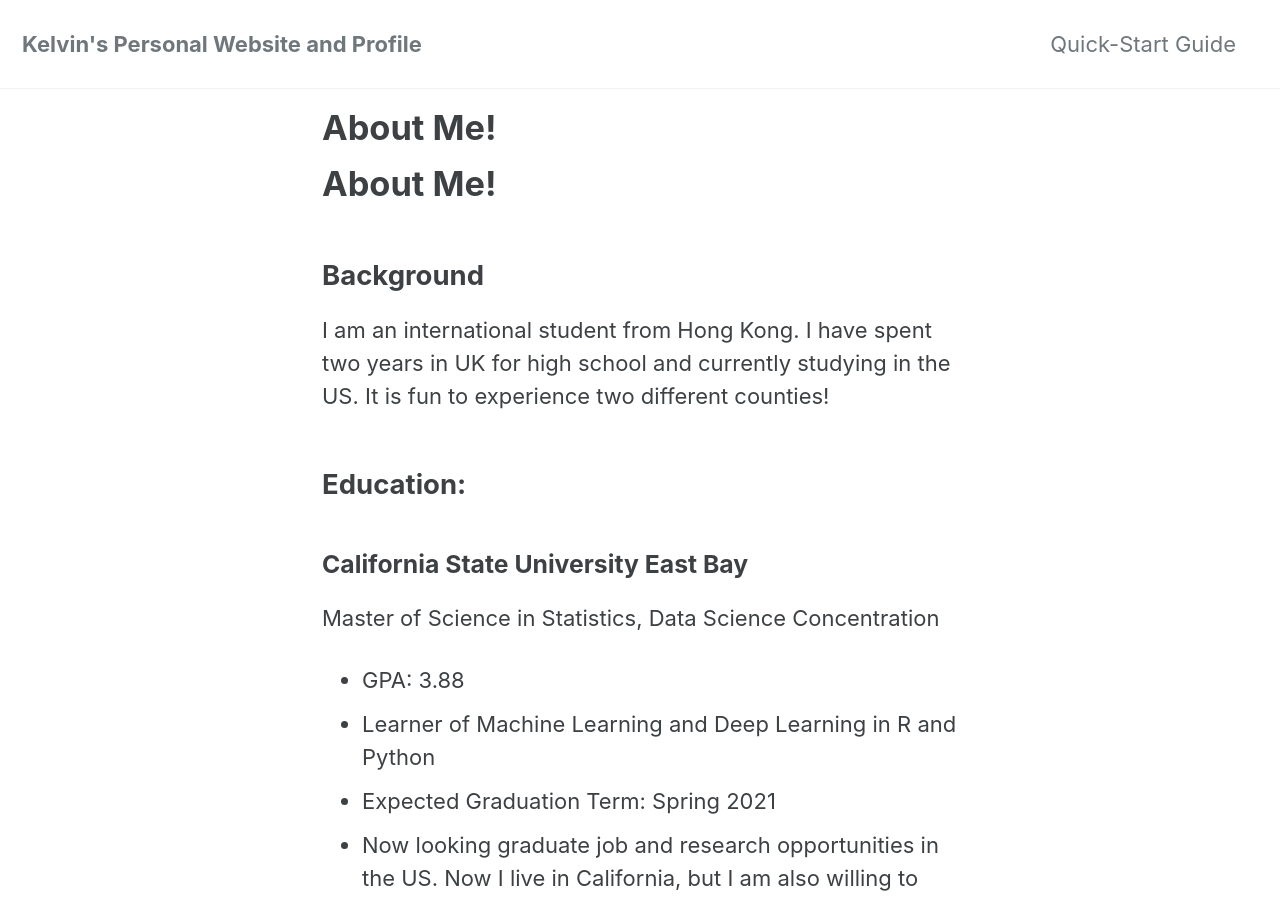
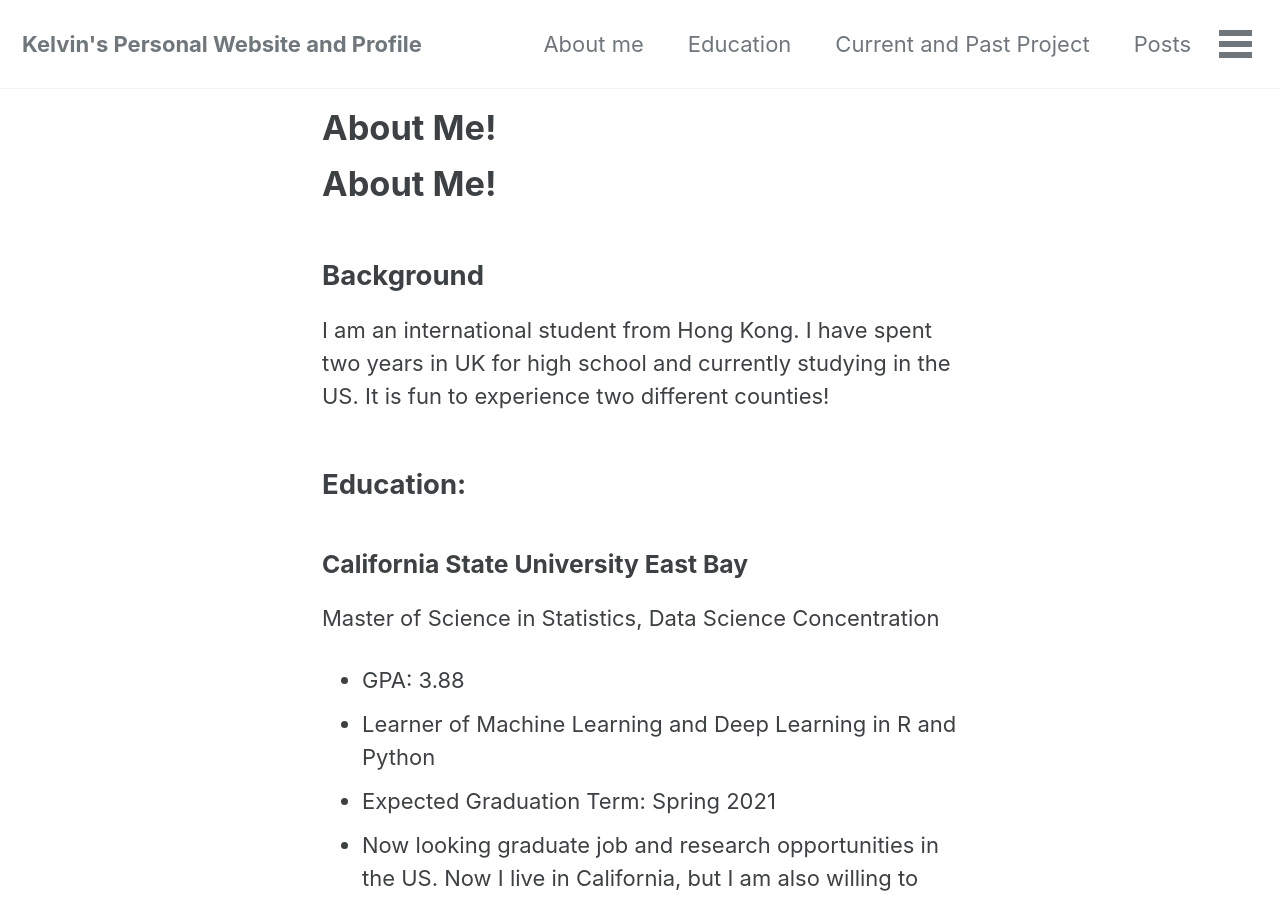
Before and after one commit to kelvin-cykong/kelvin-cykong.github.io, a Jekyll site: the page built from index.md, in a window 1280 px wide and 900 px high. Built offline with Jekyll 4.4.1, drawn with Linux system fonts in a browser that asks for light colours; cached includes are drawn as plain includes; our own code applies the rules of GitHub Pages for plain Markdown files; the list of posts is cut into pages by our own code.

Commit message:
Update navigation.yml

```diff
--- a/_data/navigation.yml
+++ b/_data/navigation.yml
@@ -1,12 +1,12 @@
 # main links
 main:
-  - title: "Quick-Start Guide"
-    url: https://mmistakes.github.io/minimal-mistakes/docs/quick-start-guide/
-  # - title: "About"
-  #   url: https://mmistakes.github.io/minimal-mistakes/about/
-  # - title: "Sample Posts"
-  #   url: /year-archive/
-  # - title: "Sample Collections"
-  #   url: /collection-archive/
-  # - title: "Sitemap"
-  #   url: /sitemap/
+  - title: "About me"
+    url: https://mmistakes.github.io/minimal-mistakes/about/
+  - title: "Education"
+    url: https://mmistakes.github.io/minimal-mistakes/about/
+  - title: "Current and Past Project"
+    url: https://mmistakes.github.io/minimal-mistakes/about/
+  - title: "Posts"
+    url: https://mmistakes.github.io/minimal-mistakes/about/
+  - title: "Connect me"
+    url: https://mmistakes.github.io/minimal-mistakes/about/
```
